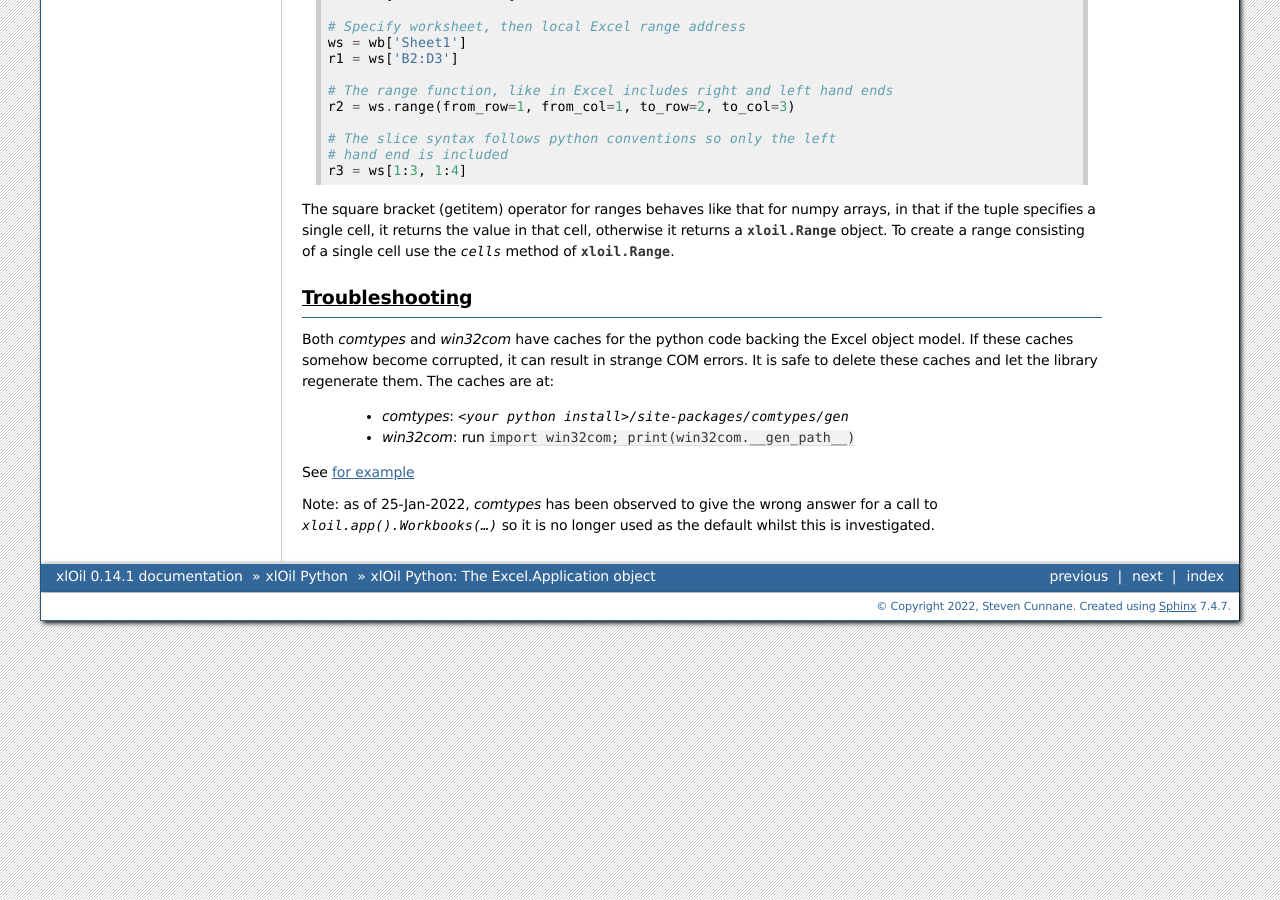
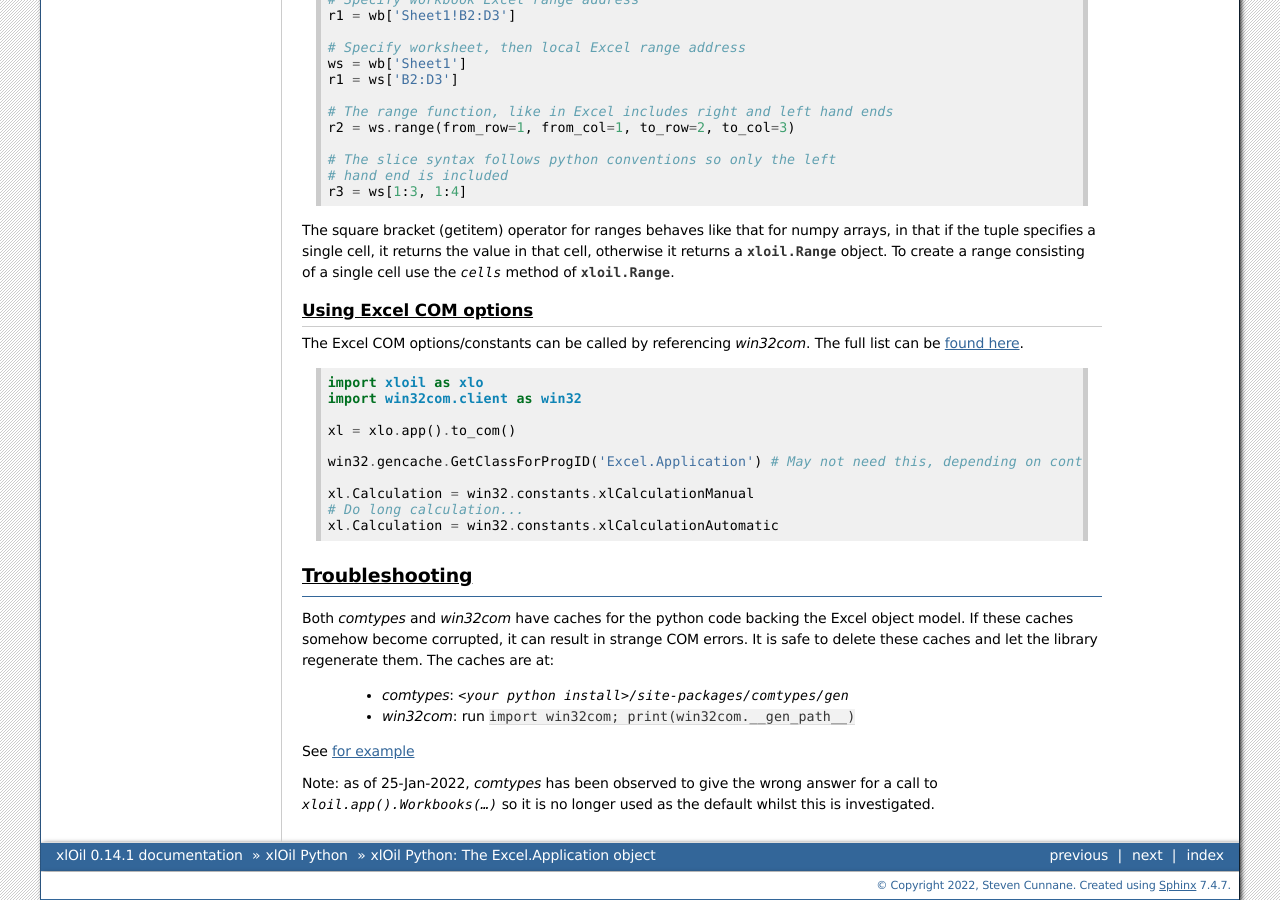
Before and after one commit to cunnane/xloil, a Sphinx documentation site: the page built from docs/source/xlOil_Python/ExcelApplication.rst, in a window 1280 px wide and 900 px high, scrolled down 3553 px. Built offline with Sphinx 7.4.7, drawn with Linux system fonts in a browser that asks for light colours; the version number is read from the project's files by our own code; some of the changed text lies outside the part shown.

Commit message:
Add information on COM constants

```diff
--- a/docs/source/xlOil_Python/ExcelApplication.rst
+++ b/docs/source/xlOil_Python/ExcelApplication.rst
@@ -238,6 +238,23 @@
 it returns a :any:`xloil.Range` object.  To create a range consisting of a single cell
 use the `cells` method of :any:`xloil.Range`.
 
+Using Excel COM options
+==============================
+
+The Excel COM options/constants can be called by referencing *win32com*.
+The full list can be `found here <https://docs.microsoft.com/en-us/office/vba/api/excel(enumerations)>`_.
+::
+
+    import xloil as xlo
+    import win32com.client as win32
+
+    xl = xlo.app().to_com()
+
+    win32.gencache.GetClassForProgID('Excel.Application') # May not need this, depending on context
+
+    xl.Calculation = win32.constants.xlCalculationManual
+    # Do long calculation...
+    xl.Calculation = win32.constants.xlCalculationAutomatic
 
 Troubleshooting
 ---------------
```
